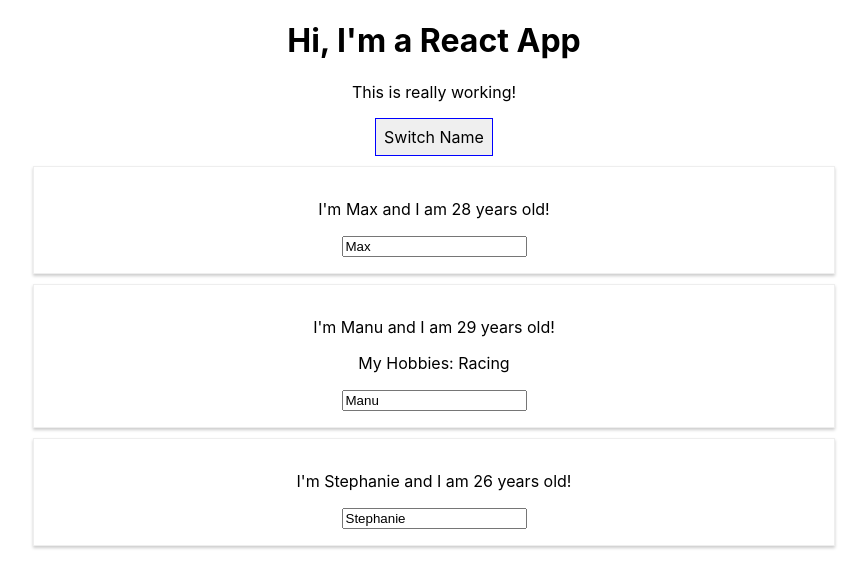
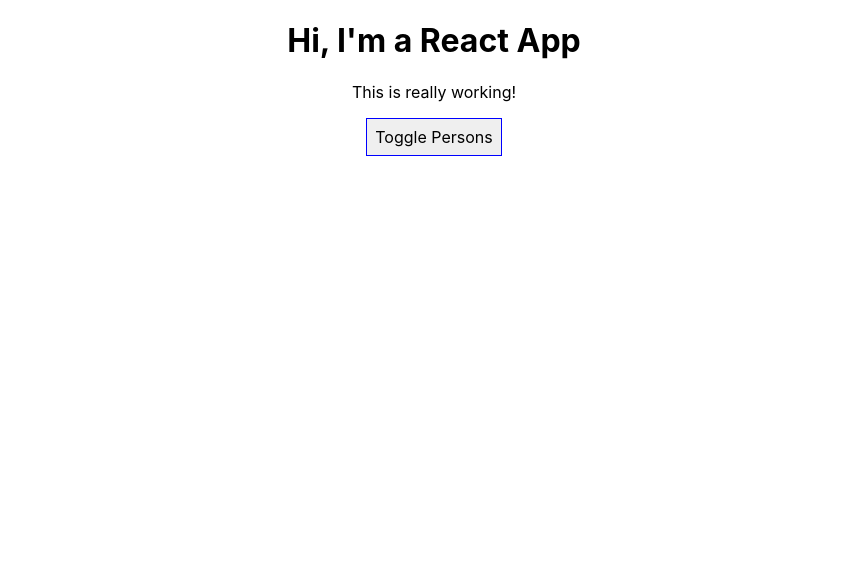
Before and after one commit to thanhthao993/react-udemy, a React (Create React App) app in the folder react-complete-guide/: page / in a window 1280 px wide. Shown: the top 588 px of the page, without its empty margins (206-1073 px from the left). Built offline with nearby package versions, Linux system fonts and the light colour scheme.

Commit message:
Working with Lists and Conditionals

```diff
--- a/react-complete-guide/src/App.js
+++ b/react-complete-guide/src/App.js
@@ -6,11 +6,12 @@ import Person from './Person/Person';
 class App extends Component {
   state = {
     persons: [
-      {name: "Max", age: 28},
-      {name: "Manu", age: 29},
-      {name: "Stephanie", age: 26}
+      {id: "sdfsd1", name: "Max", age: 28},
+      {id: "sdfsf1", name: "Manu", age: 29},
+      {id: "fcvdf1", name: "Stephanie", age: 26}
     ],
-    otherState: "other state value"
+    otherState: "other state value",
+    showPersons: false
   }
 
   switchNameHandler = (newName) =>{
@@ -25,13 +26,40 @@ class App extends Component {
     })
   }
 
-  nameChangedHandler = (event) =>{
+  nameChangedHandler = (event, id) =>{
+    const personIndex = this.state.persons.findIndex(p => {
+      return p.id === id;
+    });
+
+    const person = {
+      ...this.state.persons[personIndex]
+    };
+
+    // const person = Object.assign({}, this.state.persons[personIndex]);
+
+    person.name = event.target.value;
+
+    const persons = [...this.state.persons];
+    persons[personIndex] = person;
+
     this.setState({
-      persons: [
-        {name: "Max", age: 28},
-        {name: event.target.value, age: 29},
-        {name: "Stephanie", age: 26}
-      ]
+      persons: persons
+    })
+  }
+
+  togglePersonsHandler = () =>{
+    const doesShow = this.state.showPersons;
+    this.setState({
+      showPersons: !doesShow
+    })
+  }
+
+  deletePersonHandler = (personIdx) =>{
+    //const persons = this.state.persons.slice();
+    const persons = [...this.state.persons];
+    persons.splice(personIdx, 1);
+    this.setState({
+      persons: persons
     })
   }
 
@@ -43,39 +71,38 @@ class App extends Component {
       padding: '8px',
       cursor: 'pointer'
     }
+
+    let persons = null;
+
+    if(this.state.showPersons){
+      persons = (
+        <div>
+          {this.state.persons.map((person, index) => {
+            return <Person
+              name={person.name}
+              age={person.age}
+              key={person.id}
+              click={() => this.deletePersonHandler(index)}
+              changed={(event) => this.nameChangedHandler(event, person.id)}
+              />
+          })}
+          {/*
+          <Person
+            name={this.state.persons[1].name}
+            age={this.state.persons[1].age}
+            click={this.switchNameHandler.bind(this, "Max!")}
+            changed={this.nameChangedHandler}>My Hobbies: Racing
+          </Person> */}
+        </div>
+      );
+    }
+
     return (
       <div className="App">
         <h1>Hi, I'm a React App</h1>
         <p>This is really working!</p>
-        <button style={style} onClick={() => this.switchNameHandler("Thao Nguyen!!")}>Switch Name</button>
-        <Person
-          name={this.state.persons[0].name}
-          age={this.state.persons[0].age}
-        />
-        <Person
-          name={this.state.persons[1].name}
-          age={this.state.persons[1].age}
-          click={this.switchNameHandler.bind(this, "Max!")}
-          changed={this.nameChangedHandler}>My Hobbies: Racing
-        </Person>
-        <Person
-          name={this.state.persons[2].name}
-          age={this.state.persons[2].age}
-        />
-        {/* <header className="App-header">
-          <img src={logo} className="App-logo" alt="logo" />
-          <p>
-            Edit <code>src/App.js</code> and save to reload.
-          </p>
-          <a
-            className="App-link"
-            href="https://reactjs.org"
-            target="_blank"
-            rel="noopener noreferrer"
-          >
-            Learn React
-          </a>
-        </header> */}
+        <button style={style} onClick={this.togglePersonsHandler}>Toggle Persons</button>
+        {persons}
       </div>
     );
   }
```
